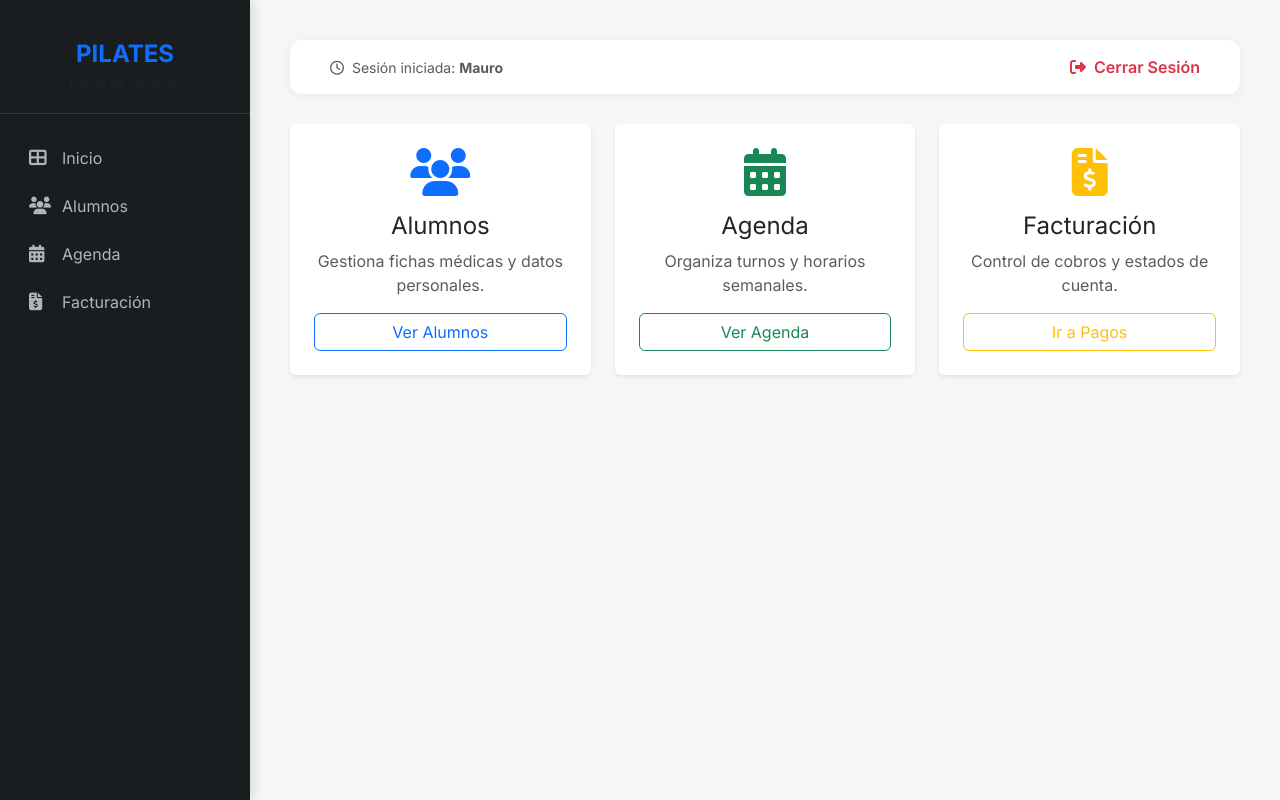
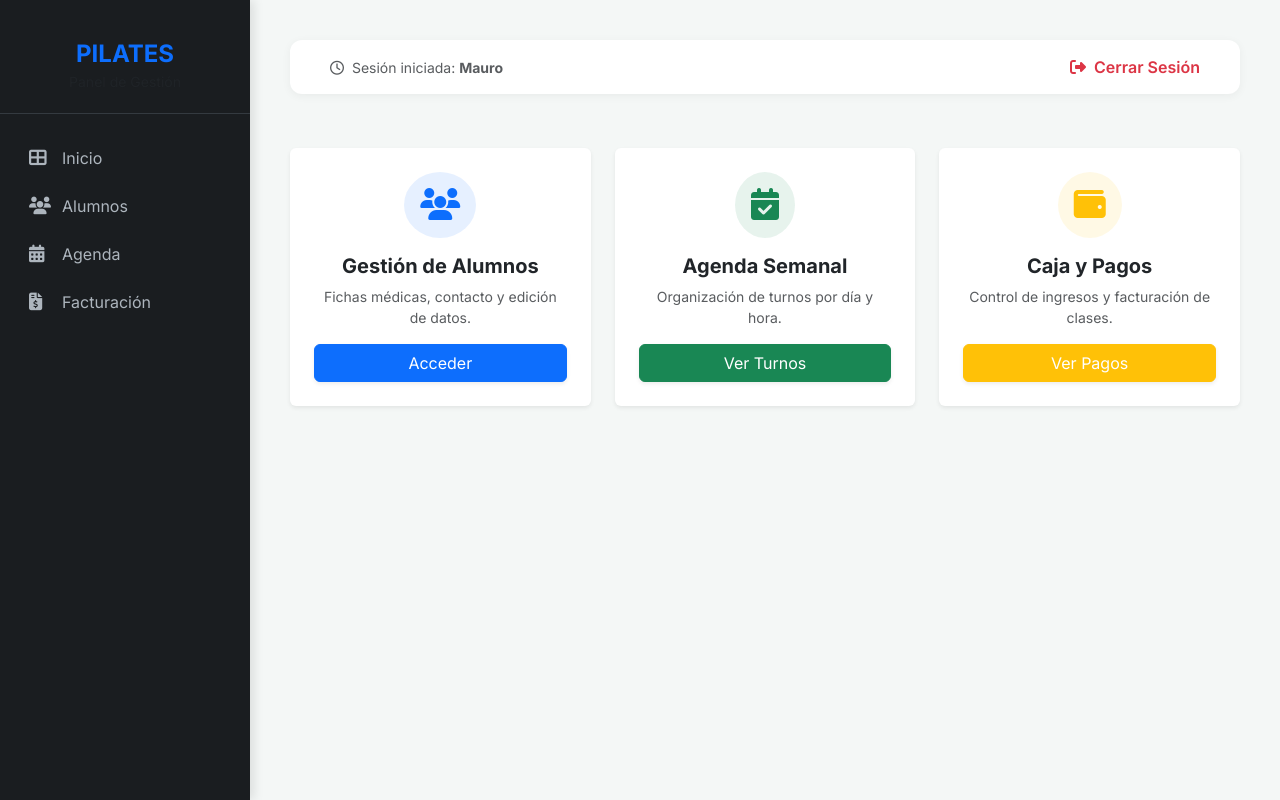
Before and after one commit to Pastormerlo/pilates-sistema, a Flask app: page / in a window 1280 px wide. Run offline with Flask 3, Linux system fonts and the light colour scheme; the visitor is signed in with stand-in values (Sample User, id 1); some libraries are stand-ins or nearby versions.

Commit message:
Add files via upload

```diff
--- a/templates/index.html
+++ b/templates/index.html
@@ -1,28 +1,40 @@
 {% extends 'layout.html' %}
 {% block content %}
-<div class="row g-4">
+<div class="row g-4 mt-2">
     <div class="col-md-4">
-        <div class="card border-0 shadow-sm p-4 text-center">
-            <i class="fas fa-users fa-3x text-primary mb-3"></i>
-            <h4>Alumnos</h4>
-            <p class="text-muted">Gestiona fichas médicas y datos personales.</p>
-            <a href="/alumnos" class="btn btn-outline-primary w-100">Ver Alumnos</a>
+        <div class="card border-0 shadow-sm h-100 text-center p-4">
+            <div class="mb-3">
+                <span class="p-3 bg-primary bg-opacity-10 rounded-circle d-inline-block">
+                    <i class="fas fa-users fa-2x text-primary"></i>
+                </span>
+            </div>
+            <h5 class="fw-bold">Gestión de Alumnos</h5>
+            <p class="text-muted small">Fichas médicas, contacto y edición de datos.</p>
+            <a href="/alumnos" class="btn btn-primary w-100 mt-auto shadow-sm">Acceder</a>
         </div>
     </div>
     <div class="col-md-4">
-        <div class="card border-0 shadow-sm p-4 text-center">
-            <i class="fas fa-calendar-alt fa-3x text-success mb-3"></i>
-            <h4>Agenda</h4>
-            <p class="text-muted">Organiza turnos y horarios semanales.</p>
-            <a href="/agenda" class="btn btn-outline-success w-100">Ver Agenda</a>
+        <div class="card border-0 shadow-sm h-100 text-center p-4">
+            <div class="mb-3">
+                <span class="p-3 bg-success bg-opacity-10 rounded-circle d-inline-block">
+                    <i class="fas fa-calendar-check fa-2x text-success"></i>
+                </span>
+            </div>
+            <h5 class="fw-bold">Agenda Semanal</h5>
+            <p class="text-muted small">Organización de turnos por día y hora.</p>
+            <a href="/agenda" class="btn btn-success w-100 mt-auto shadow-sm">Ver Turnos</a>
         </div>
     </div>
     <div class="col-md-4">
-        <div class="card border-0 shadow-sm p-4 text-center">
-            <i class="fas fa-file-invoice-dollar fa-3x text-warning mb-3"></i>
-            <h4>Facturación</h4>
-            <p class="text-muted">Control de cobros y estados de cuenta.</p>
-            <a href="/facturacion" class="btn btn-outline-warning w-100">Ir a Pagos</a>
+        <div class="card border-0 shadow-sm h-100 text-center p-4">
+            <div class="mb-3">
+                <span class="p-3 bg-warning bg-opacity-10 rounded-circle d-inline-block">
+                    <i class="fas fa-wallet fa-2x text-warning"></i>
+                </span>
+            </div>
+            <h5 class="fw-bold">Caja y Pagos</h5>
+            <p class="text-muted small">Control de ingresos y facturación de clases.</p>
+            <a href="/facturacion" class="btn btn-warning text-white w-100 mt-auto shadow-sm">Ver Pagos</a>
         </div>
     </div>
 </div>
```
Also changed, not shown: templates/agenda.html (+22 -18 lines).
